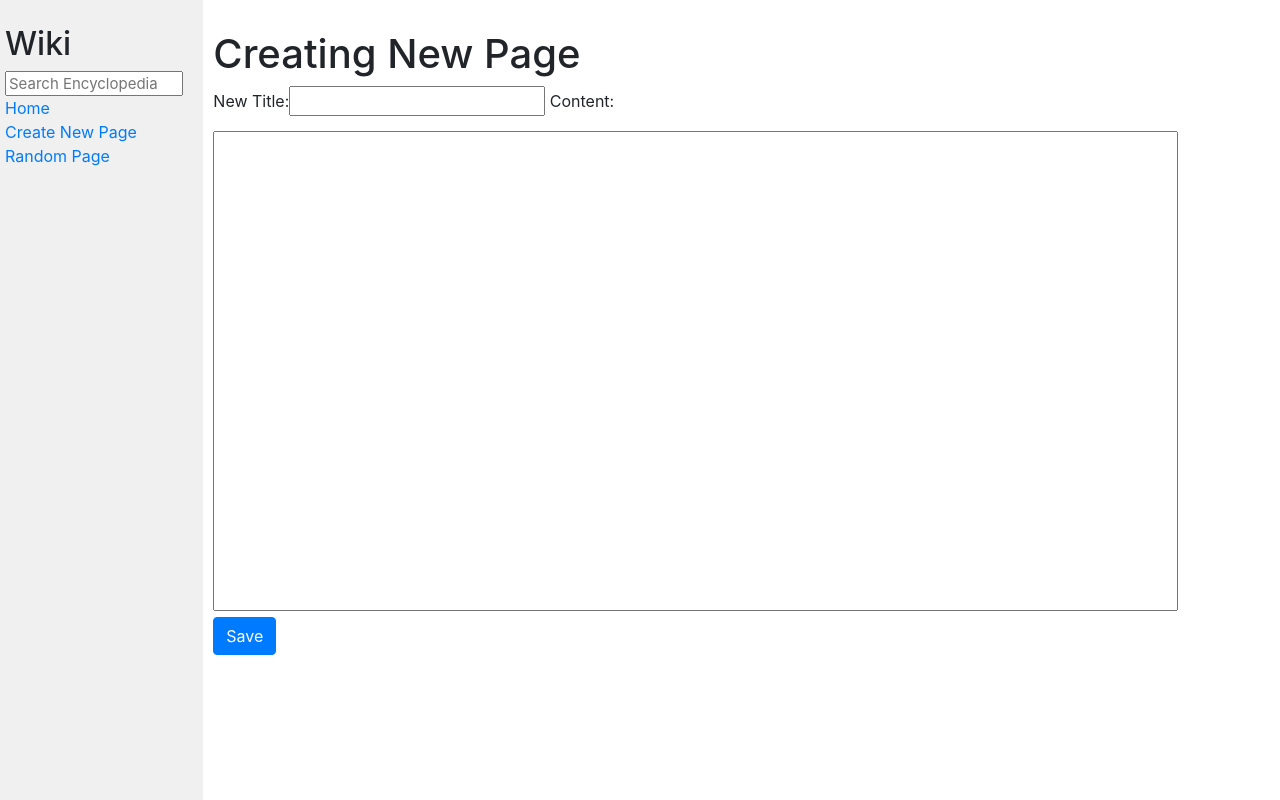
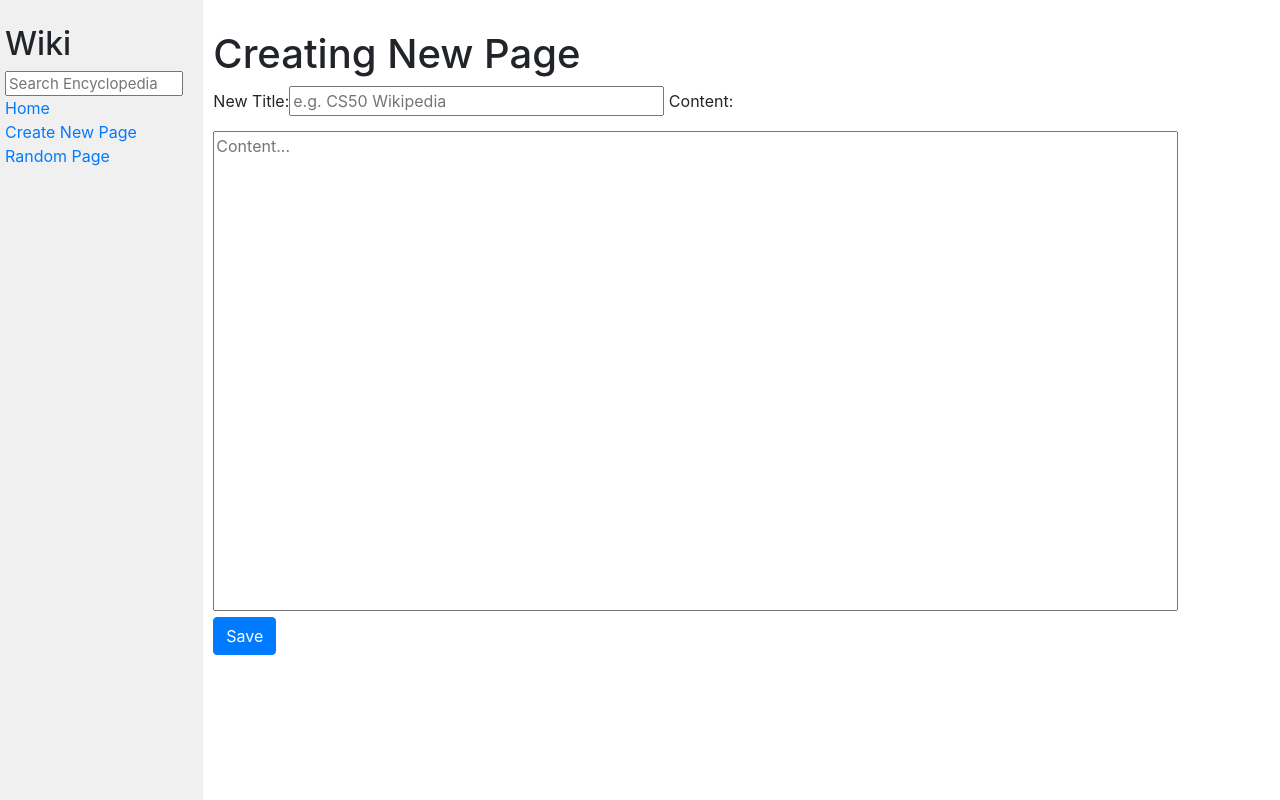
Before and after one commit to Vladim-i-r/wiki-encyclopedia, a Django app: page /new/ in a window 1280 px wide. Run offline with Django 3.2, Linux system fonts and the light colour scheme; some libraries are stand-ins or nearby versions.

Commit message:
Add solution for edit_page & random def

```diff
--- a/encyclopedia/templates/encyclopedia/edit.html
+++ b/encyclopedia/templates/encyclopedia/edit.html
@@ -7,7 +7,7 @@
 {% block body %}
     <h1>Editing: "{{title}}" Page</h1>
 
-    <form method="POST" action="{%url 'entry' title %}">
+    <form method="POST" action="{%url 'edit' title %}">
         {% csrf_token %}
 
         {{form}}
--- a/encyclopedia/templates/encyclopedia/entry.html
+++ b/encyclopedia/templates/encyclopedia/entry.html
@@ -13,7 +13,7 @@
 
     </ul>
 
-    <form action="{%url 'edit' title%}" method="POST">
+    <form action="{%url 'edit' title%}">
         {% csrf_token %}
         <button type="submit" class="btn btn-secondary btn-sm">Edit Page</button>
     </form>
--- a/encyclopedia/templates/encyclopedia/layout.html
+++ b/encyclopedia/templates/encyclopedia/layout.html
@@ -23,7 +23,7 @@
                 </div>
                 <div>
 
-                    <a href="">Random Page</a>
+                    <a href="{% url 'random'%}">Random Page</a>
                 </div>
                 {% block nav %}
                 {% endblock %}
--- a/encyclopedia/urls.py
+++ b/encyclopedia/urls.py
@@ -7,6 +7,6 @@ urlpatterns = [
     path("wiki/<str:title>/", views.entry, name="entry"),
     path("search/", views.search, name="search"),
     path("new/", views.new_page, name="new"),
-    path("edit/<str:title>/", views.edit_page, name="edit")
-    #path("wiki/<str:title>/", views.save_page, name="save")
+    path("edit/<str:title>/", views.edit_page, name="edit"),
+    path("random", views.random_page, name="random")
 ]
--- a/encyclopedia/views.py
+++ b/encyclopedia/views.py
@@ -1,10 +1,12 @@
+from random import randint
 from django.http import HttpResponseRedirect
 from django.shortcuts import redirect, render
-from django.urls import reverse
+#from django.urls import reverse
 #from markdown2 import markdown
 from . import util
 from django import forms
-from django.utils.safestring import mark_safe
+import random
+
 
 
 def index(request):
@@ -51,8 +53,8 @@ def search(request):
         })
 
 class NewPageForm(forms.Form):
-    title = forms.CharField(label="New Title",widget=forms.TextInput(attrs={'name':'title'}))
-    content = forms.CharField(label="Content:",widget=forms.Textarea(attrs={'name':'content','style':'width: 90%; height: 60vh; resize: none; margin-top: 10px;'}))
+    title = forms.CharField(label="New Title",widget=forms.TextInput(attrs={'name':'title', 'placeholder':'e.g. CS50 Wikipedia','style':'width: 35%;'}))
+    content = forms.CharField(label="Content:",widget=forms.Textarea(attrs={'name':'content','placeholder':'Content...','style':'width: 90%; height: 60vh; resize: none; margin-top: 10px;'}))
 
 def new_page(request):
     if request.method == "POST":
@@ -81,38 +83,34 @@ def new_page(request):
         "form":NewPageForm()
     })
 
+class EditPageForm(forms.Form): # Needs to be created in order to disable the Title charfield and be readonly!!!
+    title = forms.CharField(label="Title",widget=forms.TextInput(attrs={'name':'title','readonly':'readonly','style':'width: 35%;'}))
+    content = forms.CharField(label="Content   ↓:",widget=forms.Textarea(attrs={'name':'content','placeholder':'Content...','style':'width: 90%; height: 60vh; resize: none; margin-top: 10px;'}))
+
 
 def edit_page(request, title):
-    if request.method == 'POST':
-        form = NewPageForm(initial={'title': title, 'content': util.get_entry(title)})
-        form.fields['title'].widget = forms.HiddenInput()
-        if form.is_valid():
-            content = form.cleaned_data['content']
-            util.save_entry(title, content)
-            return render(request, 'encyclopedia/edit.html', {
-                "title": title,
-                "content":util.get_entry(title),
-                "form": form
-            })
-            #return HttpResponseRedirect(f"wiki/{title}")
-        else:
-            contentt = request.POST.get('content')
-            return render(request, 'encyclopedia/edit.html', {
-                "title": title,
-                "content":util.get_entry(title),
-                "form": form
-            })
 
-    return render(request, "encyclopedia/edit.html",{
-        "form" : form
-    })
+    if request.method == "GET":
+        content = util.get_entry(title)
+        form = EditPageForm({"title": title, "content": content})
+        return render(request,"encyclopedia/edit.html",{
+            "form": form,
+            "title": title
+        })
 
-#def save_page(request):
- #   if request.method == 'POST':
-  #      title = request.POST.get('title')
-   #     content = request.POST.get('content')*/
+    form = EditPageForm(request.POST)
+    if form.is_valid():
+        title = form.cleaned_data.get("title")
+        content = form.cleaned_data.get("content")
+        util.save_entry(title=title, content=content)
+        return redirect("entry", title)
 
 
+#def random_page(request):
+#    randomp = random.choice(util.list_entries)
+#    return redirect("entry", randomp)
 
 def random_page(request):
-    return
+    entries = util.list_entries()
+    randomp = entries[randint(0, len(entries) - 1)]
+    return redirect("entry", randomp)
```
